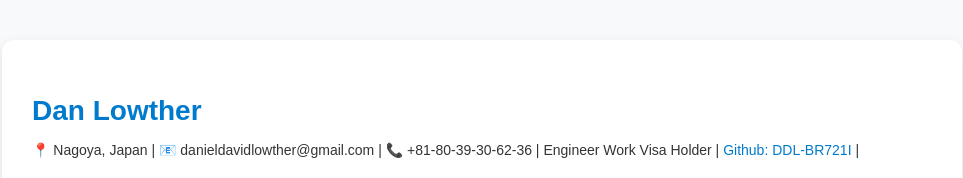
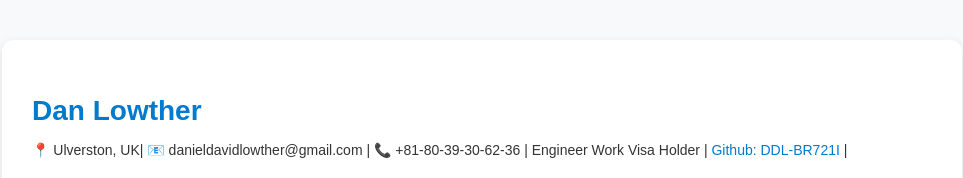
Before and after one commit to DDL-BR721I/DDL-BR721I.github.io, a plain HTML site: page index.html in a window 1280 px wide. Shown: the top 178 px of the page, without its empty margins (158-1121 px from the left). Drawn offline with Linux system fonts and the light colour scheme.

Commit message:
Location update

```diff
--- a/index.html
+++ b/index.html
@@ -9,7 +9,7 @@
   <div class="container">
     <h1>Dan Lowther</h1>
     <div class="contact">
-      📍 Nagoya, Japan | 📧 danieldavidlowther@gmail.com | 📞 +81-80-39-30-62-36 | Engineer Work Visa Holder |
+      📍 Ulverston, UK| 📧 danieldavidlowther@gmail.com | 📞 +81-80-39-30-62-36 | Engineer Work Visa Holder |
       <a href="https://github.com/DDL-BR721I">Github: DDL-BR721I</a> |
     </div>
 
```
